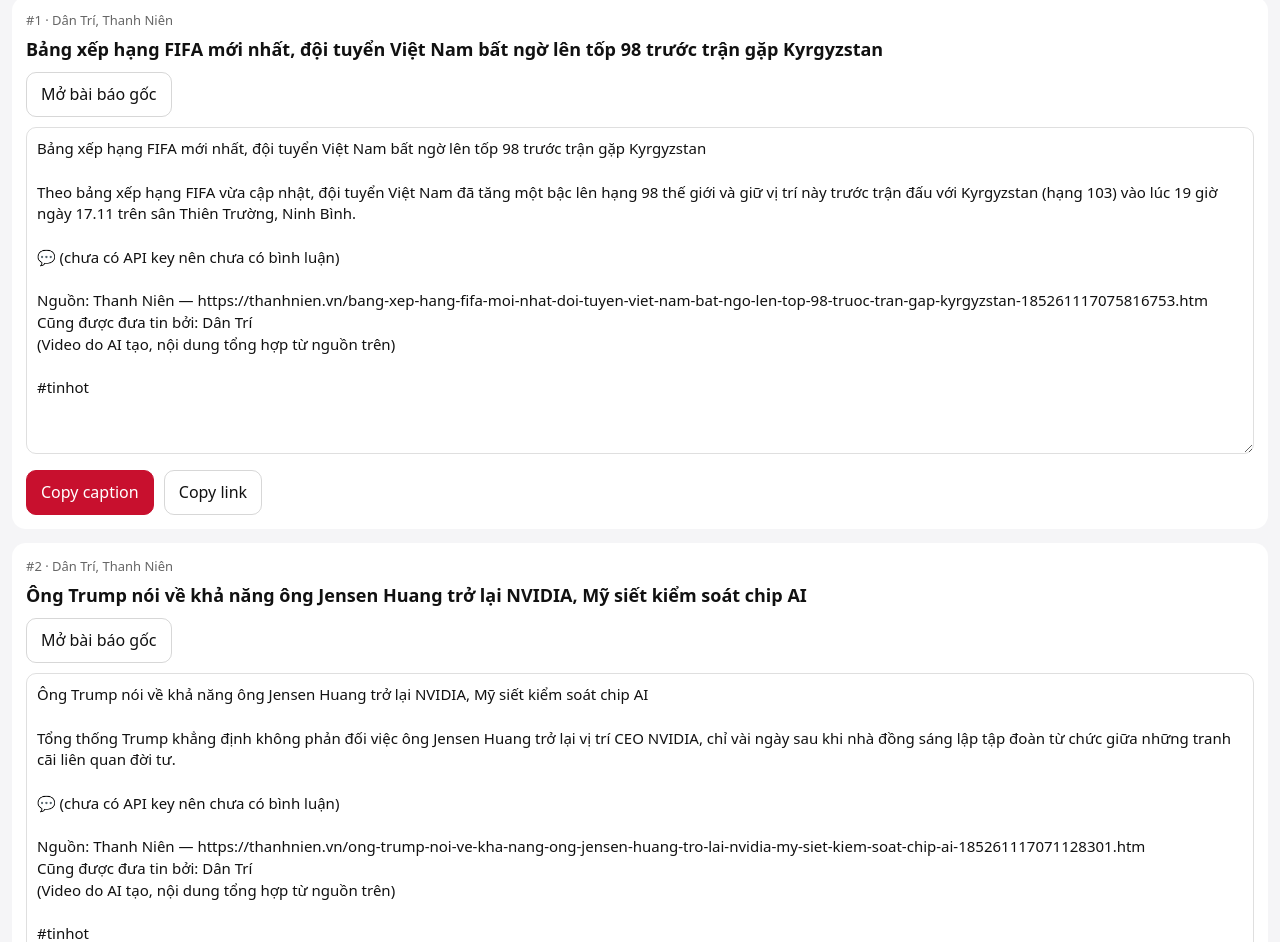
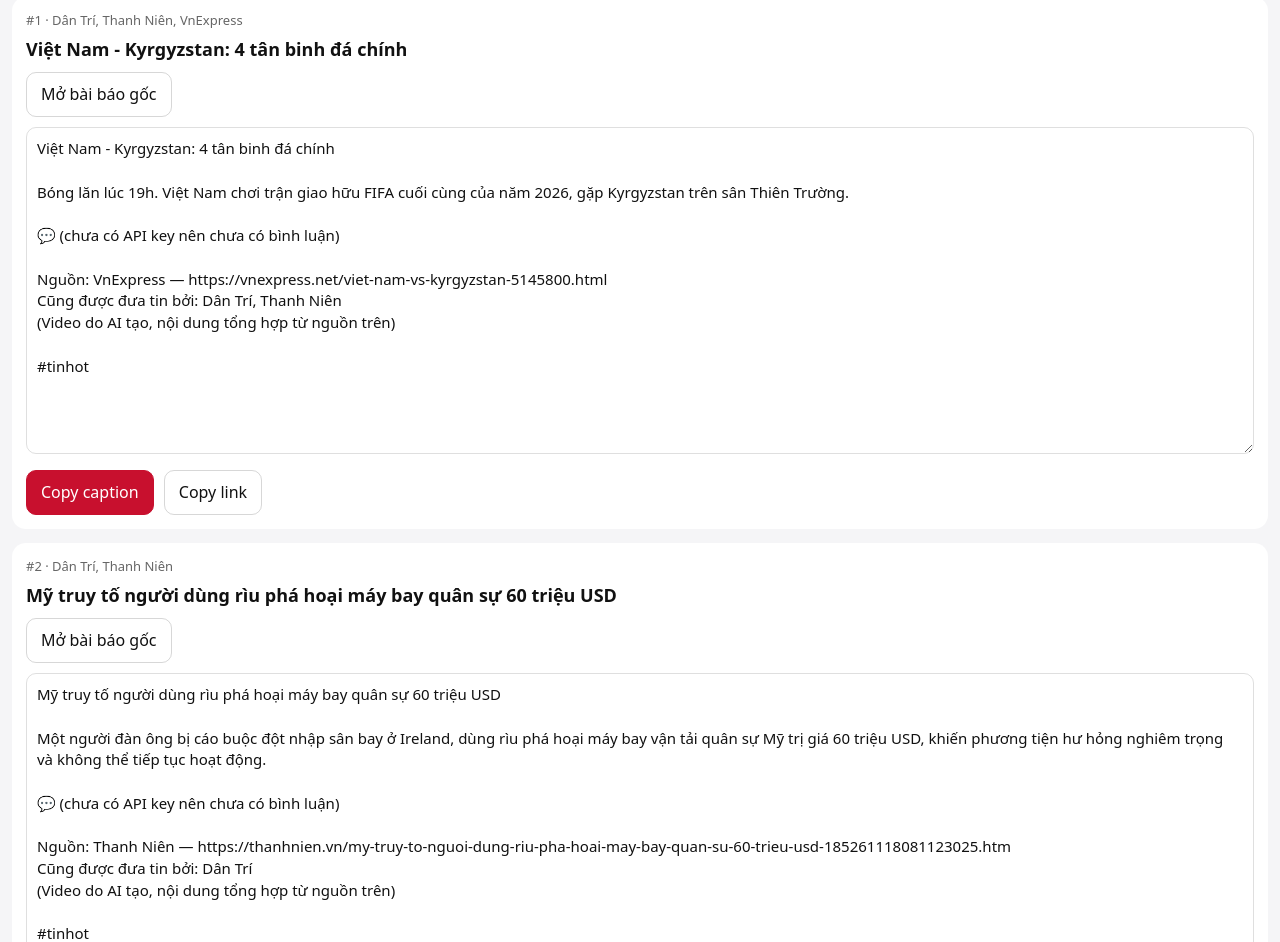
Before and after one commit to roosetup/tin-hot, a plain HTML site: page docs/index.html in a window 1280 px wide. Shown: the part 57-999 px from the top of the page. Drawn offline with Linux system fonts and the light colour scheme.

Commit message:
daily news

```diff
--- a/docs/index.html
+++ b/docs/index.html
@@ -1,5 +1,5 @@
 <!doctype html><html lang=vi><head><meta charset=utf-8>
-<meta name=viewport content="width=device-width,initial-scale=1"><title>Tin hot 17/11/2026</title>
+<meta name=viewport content="width=device-width,initial-scale=1"><title>Tin hot 18/11/2026</title>
 <style>:root{color-scheme:light dark;--bg:#f5f5f7;--c:#fff;--t:#111;--m:#666;--a:#c8102e}
 @media(prefers-color-scheme:dark){:root{--bg:#111;--c:#1c1c1e;--t:#eee;--m:#999}}
 body{margin:0;padding:12px;background:var(--bg);color:var(--t);font:16px/1.45 system-ui,sans-serif}
@@ -8,39 +8,39 @@ h1{font-size:18px;margin:4px 4px 12px}.card{background:var(--c);border-radius:14
 textarea{width:100%;box-sizing:border-box;font:inherit;font-size:15px;padding:10px;border-radius:10px;border:1px solid #8884;background:transparent;color:inherit;margin:10px 0}
 .btn{display:inline-block;padding:10px 14px;border-radius:10px;border:1px solid #8885;background:transparent;color:inherit;font:inherit;text-decoration:none;margin-right:6px}
 .pri{background:var(--a);border-color:var(--a);color:#fff}</style></head><body>
-<h1>Tin hot · 17/11/2026</h1><section class=card><div class=meta>#1 · Dân Trí, Thanh Niên</div>
-<h2>Bảng xếp hạng FIFA mới nhất, đội tuyển Việt Nam bất ngờ lên tốp 98 trước trận gặp Kyrgyzstan</h2>
-<a class=btn href="https://thanhnien.vn/bang-xep-hang-fifa-moi-nhat-doi-tuyen-viet-nam-bat-ngo-len-top-98-truoc-tran-gap-kyrgyzstan-185261117075816753.htm" target=_blank rel=noopener>Mở bài báo gốc</a>
-<textarea id=t0 readonly rows=14>Bảng xếp hạng FIFA mới nhất, đội tuyển Việt Nam bất ngờ lên tốp 98 trước trận gặp Kyrgyzstan
+<h1>Tin hot · 18/11/2026</h1><section class=card><div class=meta>#1 · Dân Trí, Thanh Niên, VnExpress</div>
+<h2>Việt Nam - Kyrgyzstan: 4 tân binh đá chính</h2>
+<a class=btn href="https://vnexpress.net/viet-nam-vs-kyrgyzstan-5145800.html" target=_blank rel=noopener>Mở bài báo gốc</a>
+<textarea id=t0 readonly rows=14>Việt Nam - Kyrgyzstan: 4 tân binh đá chính
 
-Theo bảng xếp hạng FIFA vừa cập nhật, đội tuyển Việt Nam đã tăng một bậc lên hạng 98 thế giới và giữ vị trí này trước trận đấu với Kyrgyzstan (hạng 103) vào lúc 19 giờ ngày 17.11 trên sân Thiên Trường, Ninh Bình.
+Bóng lăn lúc 19h. Việt Nam chơi trận giao hữu FIFA cuối cùng của năm 2026, gặp Kyrgyzstan trên sân Thiên Trường.
 
 💬 (chưa có API key nên chưa có bình luận)
 
-Nguồn: Thanh Niên — https://thanhnien.vn/bang-xep-hang-fifa-moi-nhat-doi-tuyen-viet-nam-bat-ngo-len-top-98-truoc-tran-gap-kyrgyzstan-185261117075816753.htm
-Cũng được đưa tin bởi: Dân Trí
+Nguồn: VnExpress — https://vnexpress.net/viet-nam-vs-kyrgyzstan-5145800.html
+Cũng được đưa tin bởi: Dân Trí, Thanh Niên
 (Video do AI tạo, nội dung tổng hợp từ nguồn trên)
 
 #tinhot</textarea>
 <button class="btn pri" onclick="cp('t0',this)">Copy caption</button>
 <button class=btn onclick="cp('l0',this)">Copy link</button>
-<input id=l0 value="https://thanhnien.vn/bang-xep-hang-fifa-moi-nhat-doi-tuyen-viet-nam-bat-ngo-len-top-98-truoc-tran-gap-kyrgyzstan-185261117075816753.htm" readonly hidden></section><section class=card><div class=meta>#2 · Dân Trí, Thanh Niên</div>
-<h2>Ông Trump nói về khả năng ông Jensen Huang trở lại NVIDIA, Mỹ siết kiểm soát chip AI</h2>
-<a class=btn href="https://thanhnien.vn/ong-trump-noi-ve-kha-nang-ong-jensen-huang-tro-lai-nvidia-my-siet-kiem-soat-chip-ai-185261117071128301.htm" target=_blank rel=noopener>Mở bài báo gốc</a>
-<textarea id=t1 readonly rows=14>Ông Trump nói về khả năng ông Jensen Huang trở lại NVIDIA, Mỹ siết kiểm soát chip AI
+<input id=l0 value="https://vnexpress.net/viet-nam-vs-kyrgyzstan-5145800.html" readonly hidden></section><section class=card><div class=meta>#2 · Dân Trí, Thanh Niên</div>
+<h2>Mỹ truy tố người dùng rìu phá hoại máy bay quân sự 60 triệu USD</h2>
+<a class=btn href="https://thanhnien.vn/my-truy-to-nguoi-dung-riu-pha-hoai-may-bay-quan-su-60-trieu-usd-185261118081123025.htm" target=_blank rel=noopener>Mở bài báo gốc</a>
+<textarea id=t1 readonly rows=14>Mỹ truy tố người dùng rìu phá hoại máy bay quân sự 60 triệu USD
 
-Tổng thống Trump khẳng định không phản đối việc ông Jensen Huang trở lại vị trí CEO NVIDIA, chỉ vài ngày sau khi nhà đồng sáng lập tập đoàn từ chức giữa những tranh cãi liên quan đời tư.
+Một người đàn ông bị cáo buộc đột nhập sân bay ở Ireland, dùng rìu phá hoại máy bay vận tải quân sự Mỹ trị giá 60 triệu USD, khiến phương tiện hư hỏng nghiêm trọng và không thể tiếp tục hoạt động.
 
 💬 (chưa có API key nên chưa có bình luận)
 
-Nguồn: Thanh Niên — https://thanhnien.vn/ong-trump-noi-ve-kha-nang-ong-jensen-huang-tro-lai-nvidia-my-siet-kiem-soat-chip-ai-185261117071128301.htm
+Nguồn: Thanh Niên — https://thanhnien.vn/my-truy-to-nguoi-dung-riu-pha-hoai-may-bay-quan-su-60-trieu-usd-185261118081123025.htm
 Cũng được đưa tin bởi: Dân Trí
 (Video do AI tạo, nội dung tổng hợp từ nguồn trên)
 
 #tinhot</textarea>
 <button class="btn pri" onclick="cp('t1',this)">Copy caption</button>
 <button class=btn onclick="cp('l1',this)">Copy link</button>
-<input id=l1 value="https://thanhnien.vn/ong-trump-noi-ve-kha-nang-ong-jensen-huang-tro-lai-nvidia-my-siet-kiem-soat-chip-ai-185261117071128301.htm" readonly hidden></section>
+<input id=l1 value="https://thanhnien.vn/my-truy-to-nguoi-dung-riu-pha-hoai-may-bay-quan-su-60-trieu-usd-185261118081123025.htm" readonly hidden></section>
 <script>function cp(id,b){var e=document.getElementById(id),v=e.value;
 (navigator.clipboard?navigator.clipboard.writeText(v):Promise.reject()).catch(function(){e.hidden=false;e.select();document.execCommand('copy')}).then(function(){var o=b.textContent;b.textContent='Đã copy ✓';setTimeout(function(){b.textContent=o},1500)})}</script>
 </body></html>
```
Also changed, not shown: docs/latest.json (+13 -12 lines).
